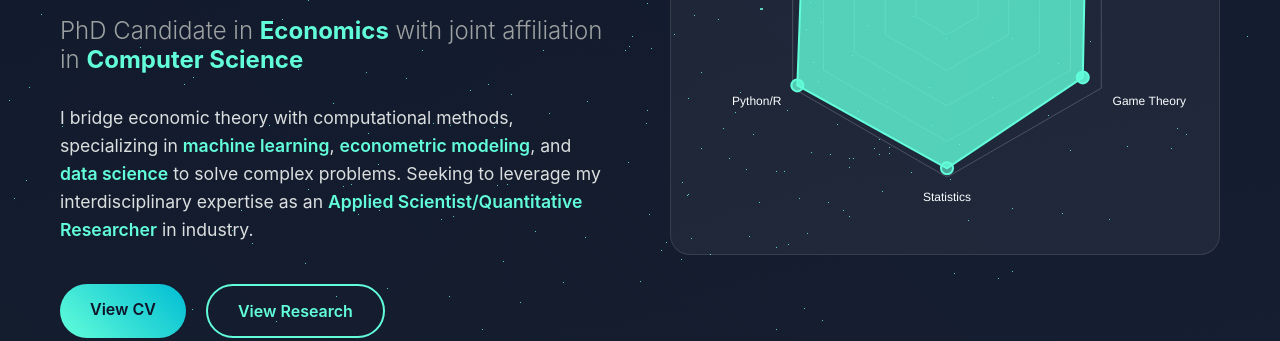
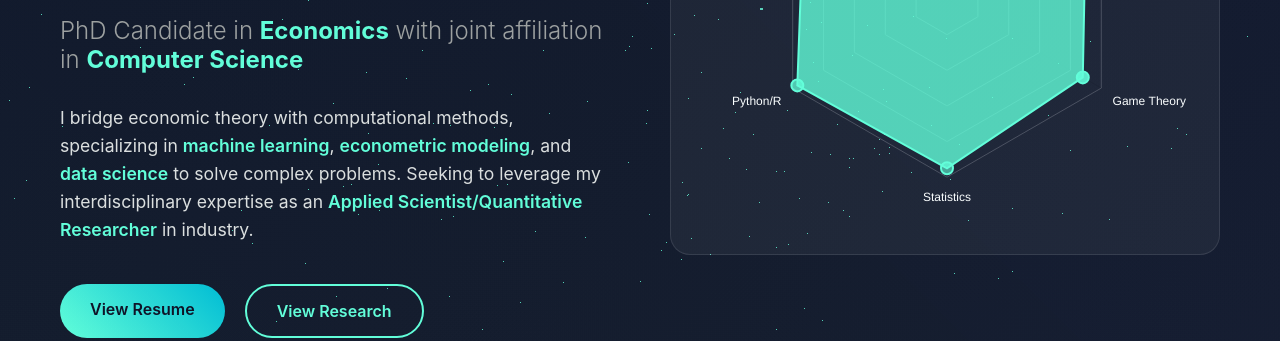
Before and after one commit to Tekdirfan/tekdirfan.github.io, a plain HTML site: page index.html in a window 1280 px wide. Shown: the part 459-800 px from the top of the page. Drawn offline with nearby package versions, Linux system fonts and the light colour scheme.

Commit message:
Update CV link to Resume in index.html

```diff
--- a/index.html
+++ b/index.html
@@ -703,7 +703,7 @@
                              I bridge economic theory with computational methods, specializing in <span style="color: #64ffda; font-weight: 600;">machine learning</span>, <span style="color: #64ffda; font-weight: 600;">econometric modeling</span>, and <span style="color: #64ffda; font-weight: 600;">data science</span> to solve complex problems. Seeking to leverage my interdisciplinary expertise as an <span style="color: #64ffda; font-weight: 600;">Applied Scientist/Quantitative Researcher</span> in industry.
                         </p>
                         <div class="cta-buttons fade-in-up stagger-4">
-                            <a href="https://drive.google.com/file/d/14z0FDyeyGt_MA713b5hABXjdC4ACpq5p/view?usp=share_link" class="btn btn-primary" target="_blank" rel="noopener noreferrer">View CV</a>
+                            <a href="https://drive.google.com/file/d/1dwbJa707QZNdJj6ZrNervmiMTxZHdaHm/view" class="btn btn-primary" target="_blank" rel="noopener noreferrer">View Resume</a>
                             <a href="#research" class="btn btn-secondary">View Research</a>
                         </div>
                     </div>
```
